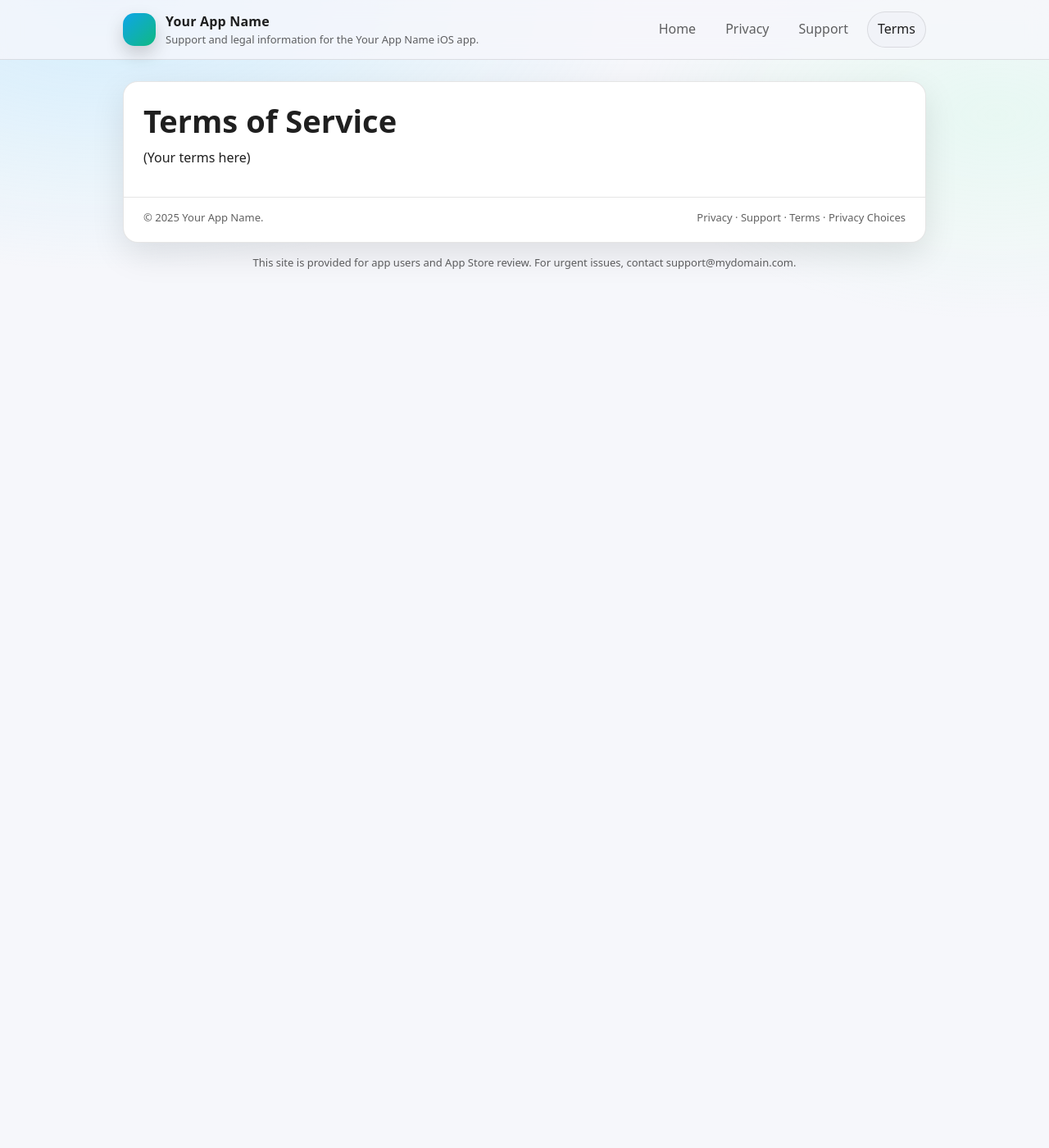
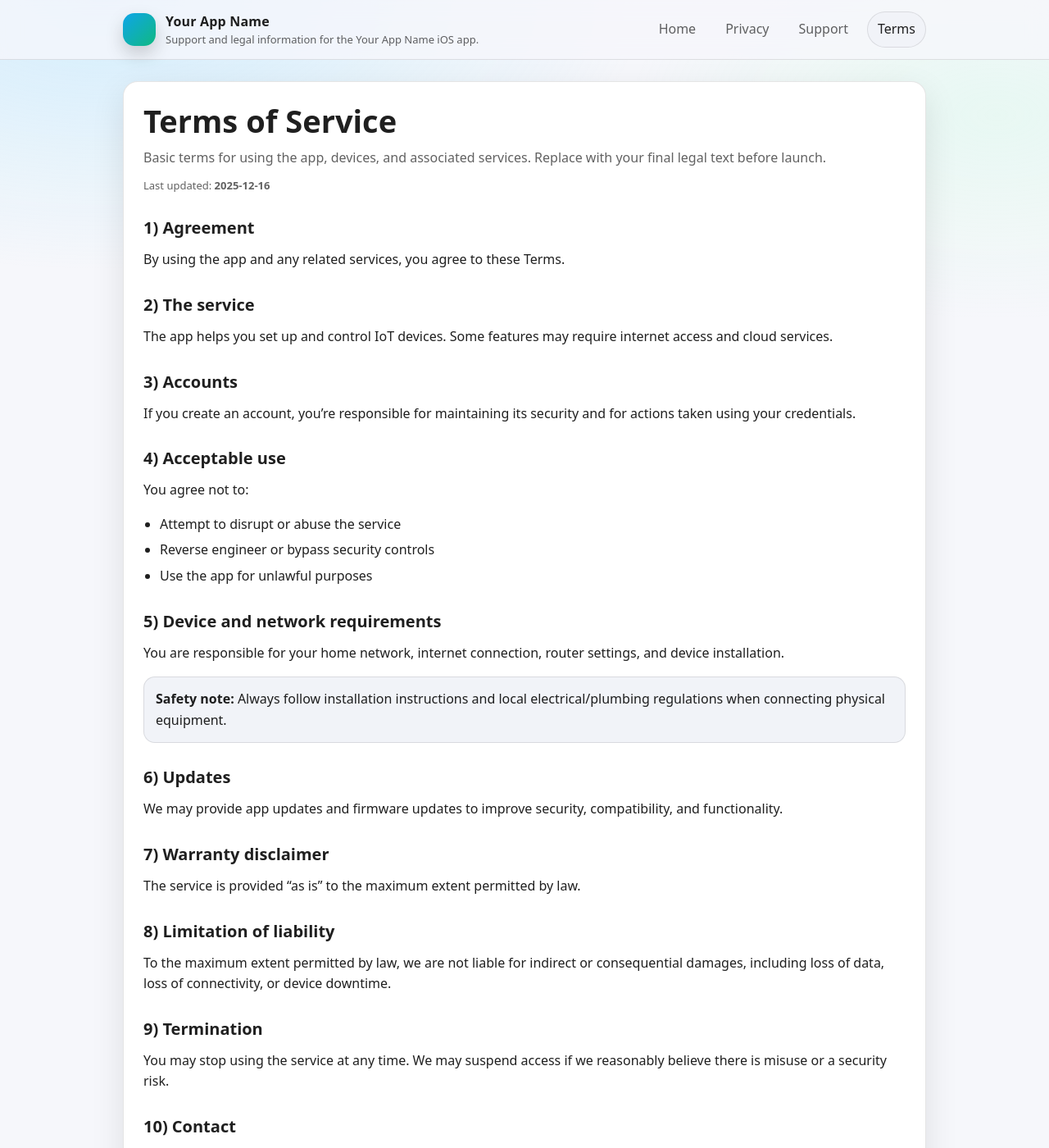
Before and after one commit to ali80/ios-policy, a Jekyll site: the page built from terms.md, in a window 1280 px wide and 1400 px high. Shown: the whole window at 82% size. Built offline with Jekyll 4.4.1, drawn with Linux system fonts in a browser that asks for light colours; our own code applies the rules of GitHub Pages for plain Markdown files; some of the changed text lies outside the part shown.

Commit message:
Update terms.md

```diff
--- a/terms.md
+++ b/terms.md
@@ -1,6 +1,55 @@
 ---
-title: Terms of Service
+layout: default
+title: "Terms of Service"
+lede: "Basic terms for using the app, devices, and associated services. Replace with your final legal text before launch."
+last_updated: "2025-12-16"
+description: "Terms of service for the iOS IoT companion app."
 permalink: /terms/
 ---
 
-(Your terms here)
+## 1) Agreement
+
+By using the app and any related services, you agree to these Terms.
+
+## 2) The service
+
+The app helps you set up and control IoT devices. Some features may require internet access and cloud services.
+
+## 3) Accounts
+
+If you create an account, you’re responsible for maintaining its security and for actions taken using your credentials.
+
+## 4) Acceptable use
+
+You agree not to:
+
+- Attempt to disrupt or abuse the service
+- Reverse engineer or bypass security controls
+- Use the app for unlawful purposes
+
+## 5) Device and network requirements
+
+You are responsible for your home network, internet connection, router settings, and device installation.
+
+<div class="callout"><strong>Safety note:</strong> Always follow installation instructions and local electrical/plumbing regulations when connecting physical equipment.</div>
+
+## 6) Updates
+
+We may provide app updates and firmware updates to improve security, compatibility, and functionality.
+
+## 7) Warranty disclaimer
+
+The service is provided “as is” to the maximum extent permitted by law.
+
+## 8) Limitation of liability
+
+To the maximum extent permitted by law, we are not liable for indirect or consequential damages, including loss of data, loss of connectivity, or device downtime.
+
+## 9) Termination
+
+You may stop using the service at any time. We may suspend access if we reasonably believe there is misuse or a security risk.
+
+## 10) Contact
+
+Support: **support@mydomain.com**
+Legal: **legal@mydomain.com**
```
